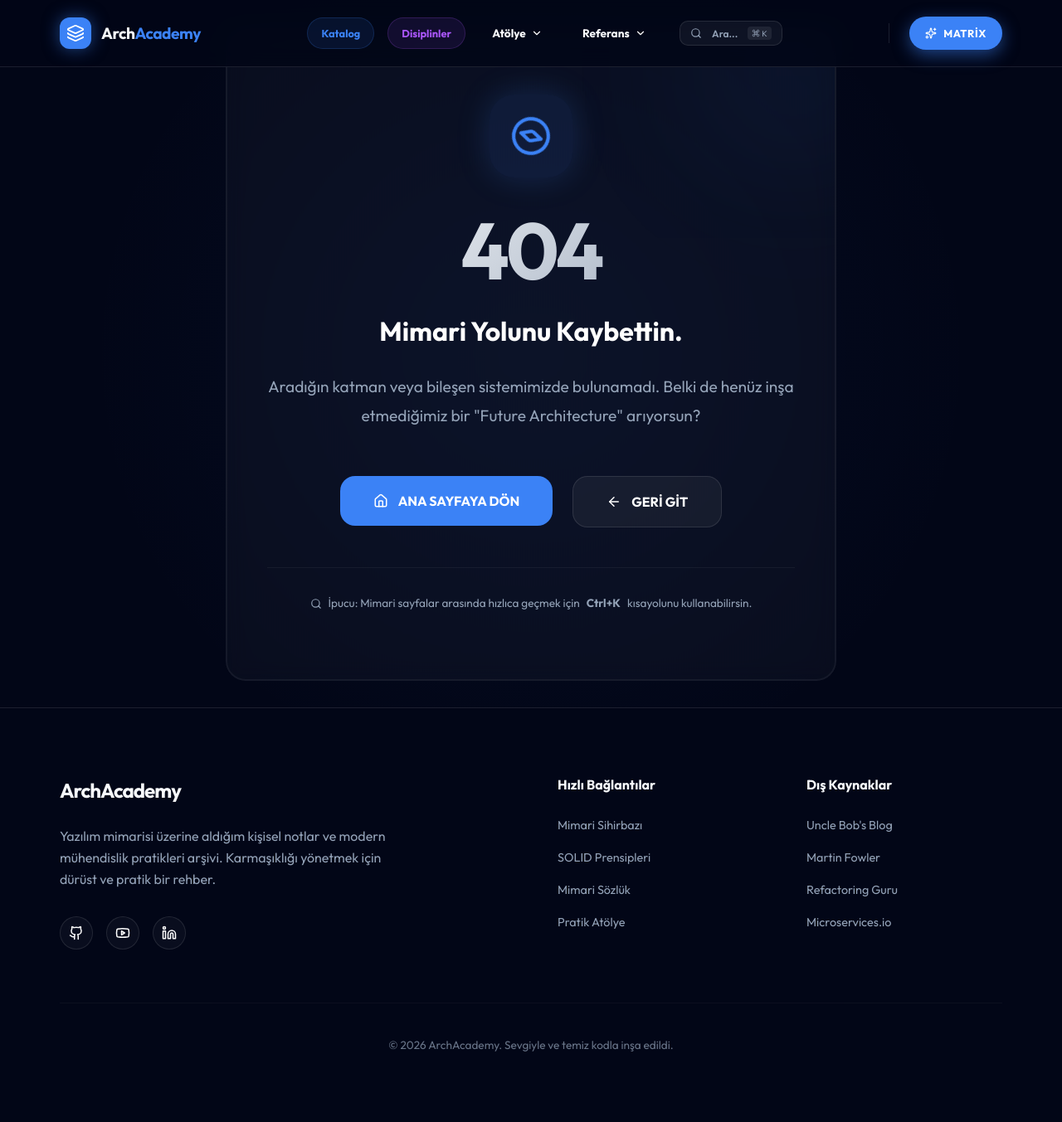
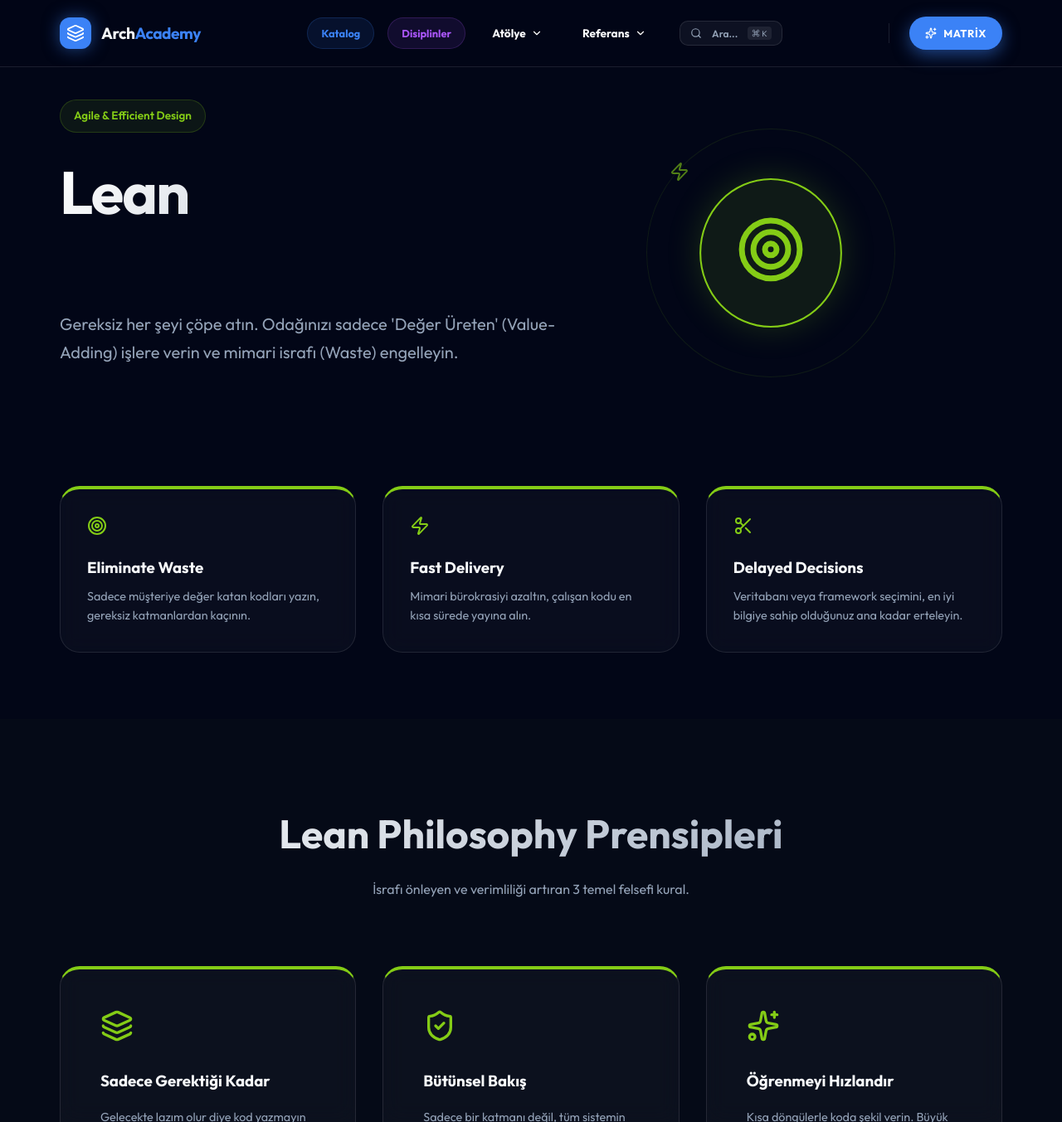
Before and after one commit to halilogia/ArchAcademy, a React (Vite) app: page /lean-architecture in a window 1280 px wide. Shown: the top 1353 px of the page at 83% size. Before the commit the page ends 1312 px from the top, so only its background shows below. Built offline with nearby package versions, Linux system fonts and the light colour scheme.

Commit message:
feat: implement Lean Architecture page and update discipline catalog with new terminology.

```diff
--- a/src/App.tsx
+++ b/src/App.tsx
@@ -59,6 +59,7 @@ const DocumentationPage = lazy(() => import('./presentation/pages/DocumentationP
 const TestingPage = lazy(() => import('./presentation/pages/TestingPage'));
 const AbstractionPage = lazy(() => import('./presentation/pages/AbstractionPage'));
 const DisciplineCatalogPage = lazy(() => import('./presentation/pages/DisciplineCatalogPage'));
+const LeanArchitecturePage = lazy(() => import('./presentation/pages/LeanArchitecturePage'));
 const BookshelfPage = lazy(() => import('./presentation/pages/BookshelfPage'));
 const NotFoundPage = lazy(() => import('./presentation/pages/NotFoundPage'));
 
@@ -131,6 +132,7 @@ const App: React.FC = () => {
                     <Route path="/testing" element={<TestingPage />} />
                     <Route path="/abstraction" element={<AbstractionPage />} />
                     <Route path="/discipline-catalog" element={<DisciplineCatalogPage />} />
+                    <Route path="/lean-architecture" element={<LeanArchitecturePage />} />
                     <Route path="/library" element={<BookshelfPage />} />
                     <Route path="*" element={<NotFoundPage />} />
                   </Routes>
--- a/src/presentation/pages/DisciplineCatalogPage.tsx
+++ b/src/presentation/pages/DisciplineCatalogPage.tsx
@@ -101,6 +101,13 @@ const DisciplineCatalogPage = () => {
       desc: 'Global bağımlılıkları azaltın, bileşenleri birbirinden bağımsızlaştırın.'
     },
     {
+      name: 'Lean Philosophy',
+      path: '/lean-architecture',
+      color: '#84cc16',
+      icon: <Target size={24} />,
+      desc: 'Gereksiz her şeyi çöpe atın: Yalın, hızlı ve sadece değer üretene odaklanan zihin yapısı.'
+    },
+    {
       name: 'Continuous Refactoring',
       path: '/refactoring',
       color: '#a855f7',
@@ -114,7 +121,7 @@ const DisciplineCatalogPage = () => {
       <div className="container" style={{ maxWidth: '1600px' }}>
         <div style={{ textAlign: 'center', marginBottom: '3rem' }}>
           <motion.div initial={{ y: -20, opacity: 0 }} animate={{ y: 0, opacity: 1 }} style={{ display: 'inline-flex', alignItems: 'center', gap: '0.5rem', background: 'rgba(168, 85, 247, 0.1)', padding: '0.5rem 1.2rem', borderRadius: '100px', color: '#a855f7', fontWeight: 800, fontSize: '0.8rem', marginBottom: '1rem', border: '1px solid rgba(168, 85, 247, 0.3)' }}>
-            <Sparkles size={16} /> 10 GOOD CODING PRINCIPLES
+            <Sparkles size={16} /> ARCHITECTURAL DISCIPLINES
           </motion.div>
           <h1 style={{ fontSize: '3.5rem', fontWeight: 950, letterSpacing: '-2px', margin: 0, color: 'white' }}>
             Mimari <span className="gradient-text">Disiplinler</span> Matrisi
@@ -145,8 +152,8 @@ const DisciplineCatalogPage = () => {
                     transition={{ duration: 4, repeat: Infinity }}
                     style={{ filter: 'drop-shadow(0 0 25px rgba(168, 85, 247, 0.4))' }}
                    />
-                   <text x={500} y={495} textAnchor="middle" fill="white" fontWeight="900" fontSize="13" style={{ letterSpacing: '2px' }}>MİMARİ</text>
-                   <text x={500} y={520} textAnchor="middle" fill="#a855f7" fontWeight="950" fontSize="18" style={{ letterSpacing: '3px' }}>10 EMİR</text>
+                   <text x={500} y={495} textAnchor="middle" fill="white" fontWeight="900" fontSize="13" style={{ letterSpacing: '2px' }}>TEMEL</text>
+                   <text x={500} y={520} textAnchor="middle" fill="#a855f7" fontWeight="950" fontSize="18" style={{ letterSpacing: '3px' }}>DİSİPLİNLER</text>
                 </g>
 
                 {disciplines.map((item, idx) => {
@@ -284,7 +291,7 @@ const DisciplineCatalogPage = () => {
                       <div style={{ padding: '12px', background: 'rgba(168, 85, 247, 0.1)', borderRadius: '15px', color: '#a855f7' }}>
                         <ShieldCheck size={28} />
                       </div>
-                      <h3 style={{ fontSize: '1.8rem', fontWeight: 950, color: 'white', margin: 0, letterSpacing: '-1px' }}>MİMARİ 10 EMİR</h3>
+                      <h3 style={{ fontSize: '1.8rem', fontWeight: 950, color: 'white', margin: 0, letterSpacing: '-1px' }}>MİMARİ DİSİPLİNLER</h3>
                     </div>
                     <p style={{ fontSize: '1.2rem', color: 'var(--text-secondary)', lineHeight: 1.7 }}>
                       Usta bir mimar olmak sadece kod yazmayı bilmek değildir; o kodu ayakta tutan sarsılmaz prensipleri (Emirleri) hayata geçirmektir.
--- /dev/null
+++ b/src/presentation/pages/LeanArchitecturePage.tsx
@@ -0,0 +1,102 @@
+import React from 'react';
+import { motion } from 'framer-motion';
+import { Target, Zap, Scissors, ShieldCheck, Layers, Sparkles } from 'lucide-react';
+import ArchHero from '../components/ArchHero';
+
+const LeanArchitecturePage = () => {
+  return (
+    <motion.div
+      initial={{ opacity: 0 }}
+      animate={{ opacity: 1 }}
+      exit={{ opacity: 0 }}
+      style={{ background: 'var(--bg-dark)', minHeight: '100vh' }}
+    >
+      <ArchHero
+        title="Lean"
+        subtitle="Philosophy"
+        description="Gereksiz her şeyi çöpe atın. Odağınızı sadece 'Değer Üreten' (Value-Adding) işlere verin ve mimari israfı (Waste) engelleyin."
+        badge="Agile & Efficient Design"
+        color="#84cc16"
+        illustration={
+          <div style={{ position: 'relative', width: '300px', height: '300px', display: 'flex', alignItems: 'center', justifyContent: 'center' }}>
+            <motion.div
+              animate={{ rotate: -360 }}
+              transition={{ duration: 30, repeat: Infinity, ease: 'linear' }}
+              style={{ position: 'absolute', width: '100%', height: '100%', border: '1px solid rgba(132, 204, 22, 0.1)', borderRadius: '50%' }}
+            />
+            <motion.div
+              animate={{ scale: [1, 1.05, 1] }}
+              transition={{ duration: 4, repeat: Infinity }}
+              style={{ background: 'rgba(132, 204, 22, 0.1)', padding: '2.5rem', borderRadius: '50%', border: '2px solid #84cc16', boxShadow: '0 0 40px rgba(132, 204, 22, 0.2)' }}
+            >
+              <Target size={80} color="#84cc16" />
+            </motion.div>
+            <motion.div
+               animate={{ x: [0, 20, 0] }}
+               transition={{ duration: 5, repeat: Infinity }}
+               style={{ position: 'absolute', top: 40, left: 20, color: '#84cc16', opacity: 0.6 }}
+            >
+               <Zap size={24} />
+            </motion.div>
+          </div>
+        }
+        features={[
+          { icon: <Target />, title: 'Eliminate Waste', desc: 'Sadece müşteriye değer katan kodları yazın, gereksiz katmanlardan kaçının.' },
+          { icon: <Zap />, title: 'Fast Delivery', desc: 'Mimari bürokrasiyi azaltın, çalışan kodu en kısa sürede yayına alın.' },
+          { icon: <Scissors />, title: 'Delayed Decisions', desc: 'Veritabanı veya framework seçimini, en iyi bilgiye sahip olduğunuz ana kadar erteleyin.' }
+        ]}
+      />
+
+      <section style={{ padding: '100px 0', background: 'rgba(132, 204, 22, 0.02)' }}>
+        <div className="container">
+          <div style={{ textAlign: 'center', marginBottom: '5rem' }}>
+            <h2 className="gradient-text" style={{ fontSize: '3rem', fontWeight: 800 }}>Lean Philosophy Prensipleri</h2>
+            <p style={{ color: 'var(--text-secondary)', maxWidth: '700px', margin: '1rem auto' }}>
+              İsrafı önleyen ve verimliliği artıran 3 temel felsefi kural.
+            </p>
+          </div>
+
+          <div style={{ display: 'grid', gridTemplateColumns: 'repeat(3, 1fr)', gap: '2rem' }}>
+            <div className="glass-card" style={{ padding: '3rem', borderTop: '4px solid #84cc16' }}>
+              <div style={{ color: '#84cc16', marginBottom: '1.5rem' }}><Layers size={40} /></div>
+              <h3 style={{ marginBottom: '1rem' }}>Sadece Gerektiği Kadar</h3>
+              <p style={{ color: 'var(--text-secondary)', fontSize: '0.9rem', lineHeight: 1.8 }}>
+                Gelecekte lazım olur diye kod yazmayın (YAGNI). Karmaşıklığı sadece bugünkü problemleri çözmek için ekleyin.
+              </p>
+            </div>
+
+            <div className="glass-card" style={{ padding: '3rem', borderTop: '4px solid #84cc16' }}>
+              <div style={{ color: '#84cc16', marginBottom: '1.5rem' }}><ShieldCheck size={40} /></div>
+              <h3 style={{ marginBottom: '1rem' }}>Bütünsel Bakış</h3>
+              <p style={{ color: 'var(--text-secondary)', fontSize: '0.9rem', lineHeight: 1.8 }}>
+                Sadece bir katmanı değil, tüm sistemin akışını iyileştirin. Lokal optimizasyonlar bazen global maliyeti artırabilir.
+              </p>
+            </div>
+
+            <div className="glass-card" style={{ padding: '3rem', borderTop: '4px solid #84cc16' }}>
+              <div style={{ color: '#84cc16', marginBottom: '1.5rem' }}><Sparkles size={40} /></div>
+              <h3 style={{ marginBottom: '1rem' }}>Öğrenmeyi Hızlandır</h3>
+              <p style={{ color: 'var(--text-secondary)', fontSize: '0.9rem', lineHeight: 1.8 }}>
+                Kısa döngülerle koda şekil verin. Büyük mimari tasarımlar yerine, geri bildirimle evrilen yalın yapılar kurun.
+              </p>
+            </div>
+          </div>
+        </div>
+      </section>
+
+      <section style={{ padding: '100px 0', textAlign: 'center' }}>
+        <div className="container">
+          <div className="glass-card" style={{ display: 'inline-block', padding: '4rem', maxWidth: '900px', border: '1px solid rgba(132, 204, 22, 0.2)' }}>
+            <h3 style={{ fontSize: '2rem', marginBottom: '1.5rem', color: '#84cc16' }}>Lean + Clean Sinerjisi</h3>
+            <p style={{ color: 'var(--text-secondary)', fontSize: '1.1rem', lineHeight: 1.8 }}>
+              Clean Architecture'ın **sürdürülebilirliğini** alın, Lean Architecture'ın **hızı ve hafifliği** ile birleştirin.
+              Gereksiz katmanlarda boğulmayan ama her zaman değişime hazır, esnek ve "Senior" bir yapı kurmanın yolu budur.
+            </p>
+          </div>
+        </div>
+      </section>
+    </motion.div>
+  );
+};
+
+export default LeanArchitecturePage;
```
